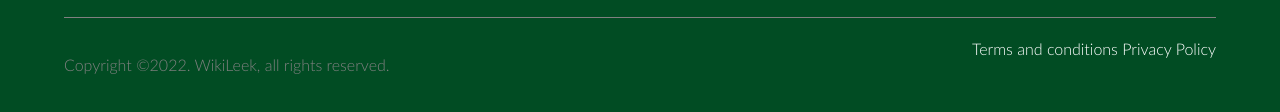
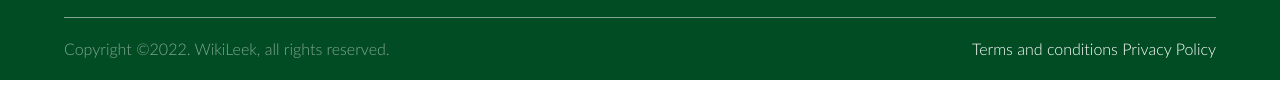
Before and after one commit to LucaCiampi/UX-UI-WikiLeek, a plain HTML site: page index.html in a window 1280 px wide. Shown: the part 4165-4277 px from the top of the page. After the commit the page ends 4245 px from the top, so only its background shows below. Drawn offline with Linux system fonts and the light colour scheme.

Commit message:
bottom footer fix 2

```diff
--- a/public/style.css
+++ b/public/style.css
@@ -417,7 +417,7 @@ html, body {
     width: 100%;
     background: #333;
     color: #fff;
-    background-color: #014C23;
+    background-color: var(--darkGreen);
 }
 
 .footer .row {
@@ -439,7 +439,7 @@ html, body {
     width: 90%;
     height: 1px;
     margin: auto;
-    background-color: grey;
+    background-color: rgba(255, 255, 255, 0.5);
 }
 
 .footer .row:last-child{
@@ -464,5 +464,6 @@ html, body {
     text-decoration: underline;
 }
 .footer p{
-    color: grey;
+    margin: 0;
+    opacity: 0.5;
 }
```
